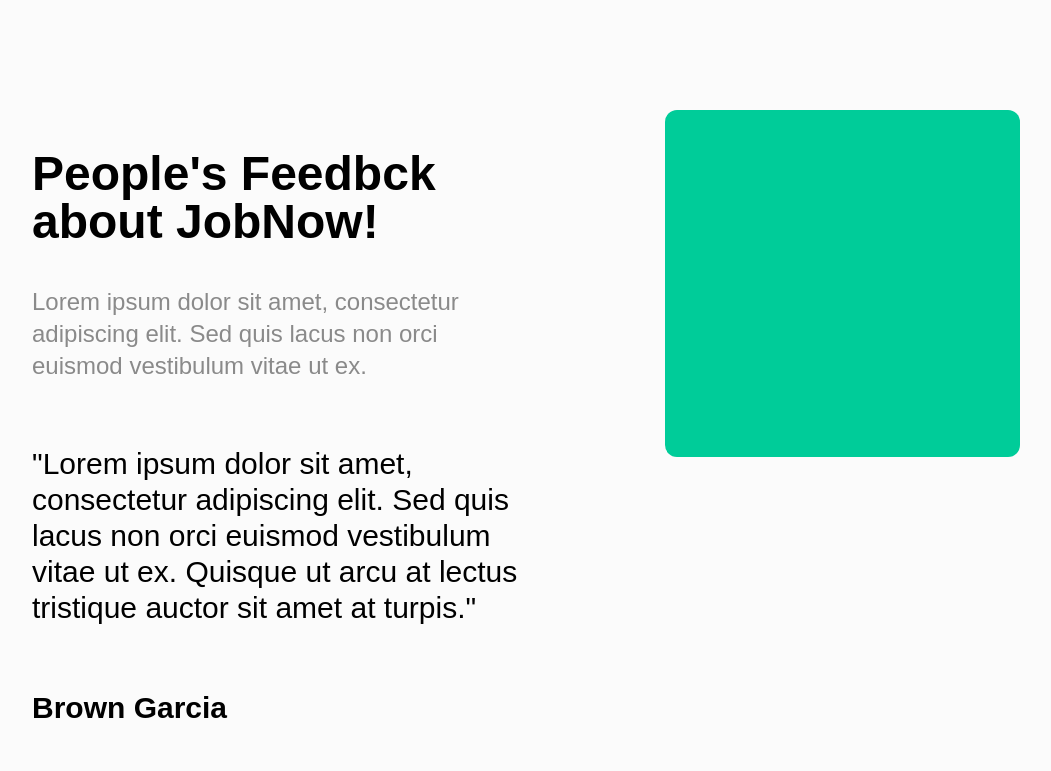
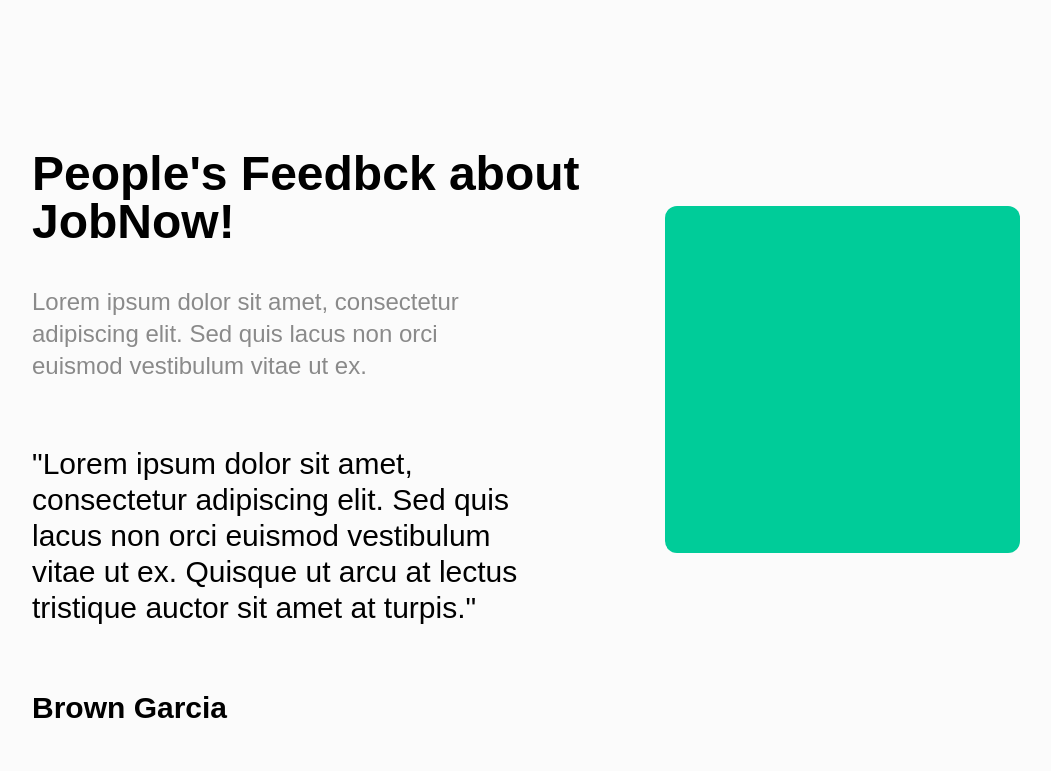
Before and after one commit to RaoufSiblani/task3, a Next.js app: page / in a window 1280 px wide. Shown: the part 4485-5256 px from the top of the page, without its empty margins (96-1147 px from the left). Built offline with nearby package versions, Linux system fonts and the light colour scheme.

Commit message:
Update section6.js

```diff
--- a/comp/section6.js
+++ b/comp/section6.js
@@ -1,19 +1,19 @@
 const Section6 = () => {
     return (
-        <div className="lg:px-32 px-4 pb-12 lg:pb-28">
+        <div className="lg:px-32 px-4 pb-12 lg:pb-28 items-center">
         <div className="grid grid-cols-12">
-            <div className="col-span-12 lg:col-span-7 mt-10 lg:pr-28">
+            <div className="col-span-12 lg:col-span-7 mt-10 ">
             <h2 className="font-bold text-2xl mb-10 leading-tight text-center lg:text-left  lg:text-5xl">People's Feedbck about JobNow!</h2>
-            <p className="text-lg lg:text-2xl text-textgray text-center lg:text-left lg:mb-16 mb-8 ">
+            <p className="text-lg lg:text-2xl text-textgray text-center lg:text-left lg:mb-16 mb-8 lg:pr-28">
           Lorem ipsum dolor sit amet, consectetur adipiscing elit. Sed quis lacus non
           orci euismod vestibulum vitae ut ex.
         </p>
-        <p className="text-xl lg:text-3xl  text-center lg:text-left  ">
+        <p className="text-xl lg:text-3xl  text-center lg:text-left  lg:pr-28">
           "Lorem ipsum dolor sit amet, consectetur adipiscing elit. Sed quis lacus non
           orci euismod vestibulum vitae ut ex. Quisque ut arcu at lectus tristique
           auctor sit amet at turpis."
         </p>
-        <div className="hidden lg:block">
+        <div className="hidden lg:block lg:pr-28">
             <h3 className="text-xl font-bold lg:text-3xl  text-center lg:text-left mt-16">Brown Garcia</h3>
             <p className="text-lg lg:text-2xl text-textgray text-center lg:text-left mt-10 ">Full Stack Developer in XReact Tech</p>
             <div class="flex  items-center my-5">
@@ -23,8 +23,8 @@
 
             </div>
         </div>
-            <div className="col-span-12 lg:col-span-5 mt-20 lg:mt-0">
-                <img src="/images/placeholder6.png" className=" w-5/6 mx-auto rounded-xl" />
+            <div className="col-span-12 lg:col-span-5 mt-10 lg:mt-24">
+                <img src="/images/placeholder6.png" className=" w-5/6 mx-auto rounded-xl max-w-xl" />
             </div>
             <div className="col-span-12 lg:hidden">
             <h3 className="text-xl font-bold lg:text-3xl  text-center lg:text-left mt-10">Brown Garcia</h3>
```
